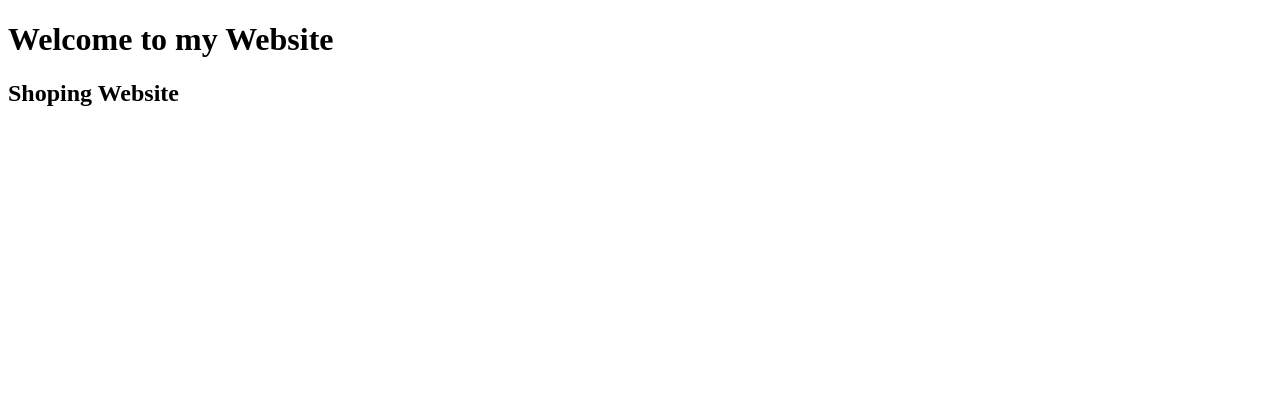
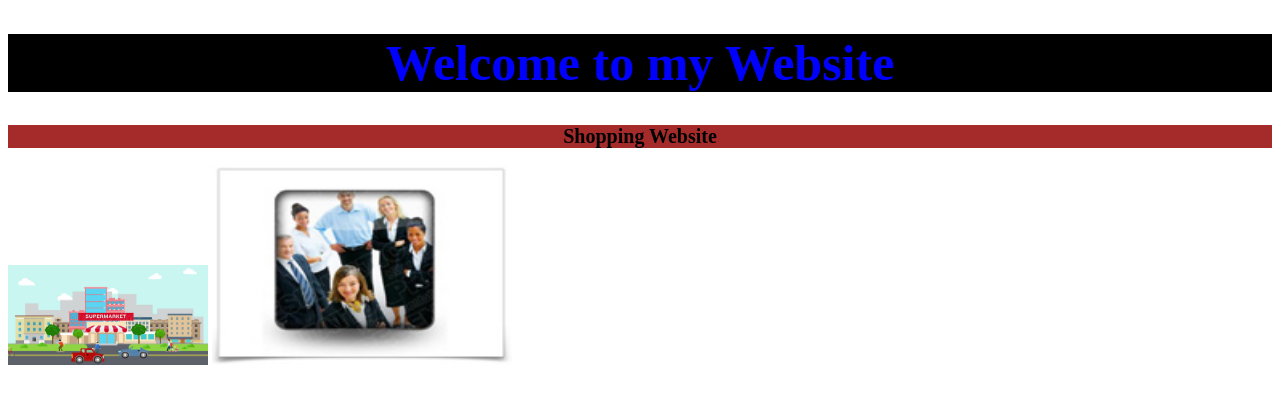
Before and after one commit to Veasna730/Website01, a plain HTML site: page index.html in a window 1280 px wide. Drawn offline with Linux system fonts and the light colour scheme.

Commit message:
adding style.cs

```diff
--- a/index.html
+++ b/index.html
@@ -5,9 +5,12 @@
     <meta name="viewport" content="width=device-width, initial-scale=1.0">
     <meta http-equiv="X-UA-Compatible" content="ie=edge">
     <title>Document</title>
+    <link rel="stylesheet" href="style.css">
 </head>
 <body>
-    <h1>Welcome to my Website</h1>
-    <h2>Shoping Website</h2>
+    <h1 id="welcome">Welcome to my Website</h1>
+    <h2 id="shopping">Shopping Website</h2>
+    <img class="image1" src="imgs/flat-style-cartoon-supermarket-mall-building-transport-street-animation-reveal-64067398 - Copy.jpg" alt="" srcset="">
+    <img class="image2" src="imgs/free-powerpoint-icons-modern-business-team.jpg" alt="" srcset="">
 </body>
 </html>
--- /dev/null
+++ b/style.css
@@ -0,0 +1,23 @@
+#shopping{
+    text-align: center;
+    font-size: 20px;
+    background-color: brown;
+    /* tab-size:20px; */
+}
+
+#welcome{
+    text-align: center;
+    color: blue;
+    font-size: 50px;
+    background-color: black;
+}
+
+.image1{
+    width: 200px;
+    height: 100px;
+    /* align-content: center; */
+}
+.image2{
+    width: 300px;
+    height: 200px;
+}
```
Also changed, not shown: imgs/depositphotos_41115871-stock-illustration-city-street - Copy.jpg (added), imgs/flat-style-cartoon-supermarket-mall-building-transport-street-animation-reveal-64067398 - Copy.jpg (added), imgs/free-powerpoint-icons-modern-business-team.jpg (added).
